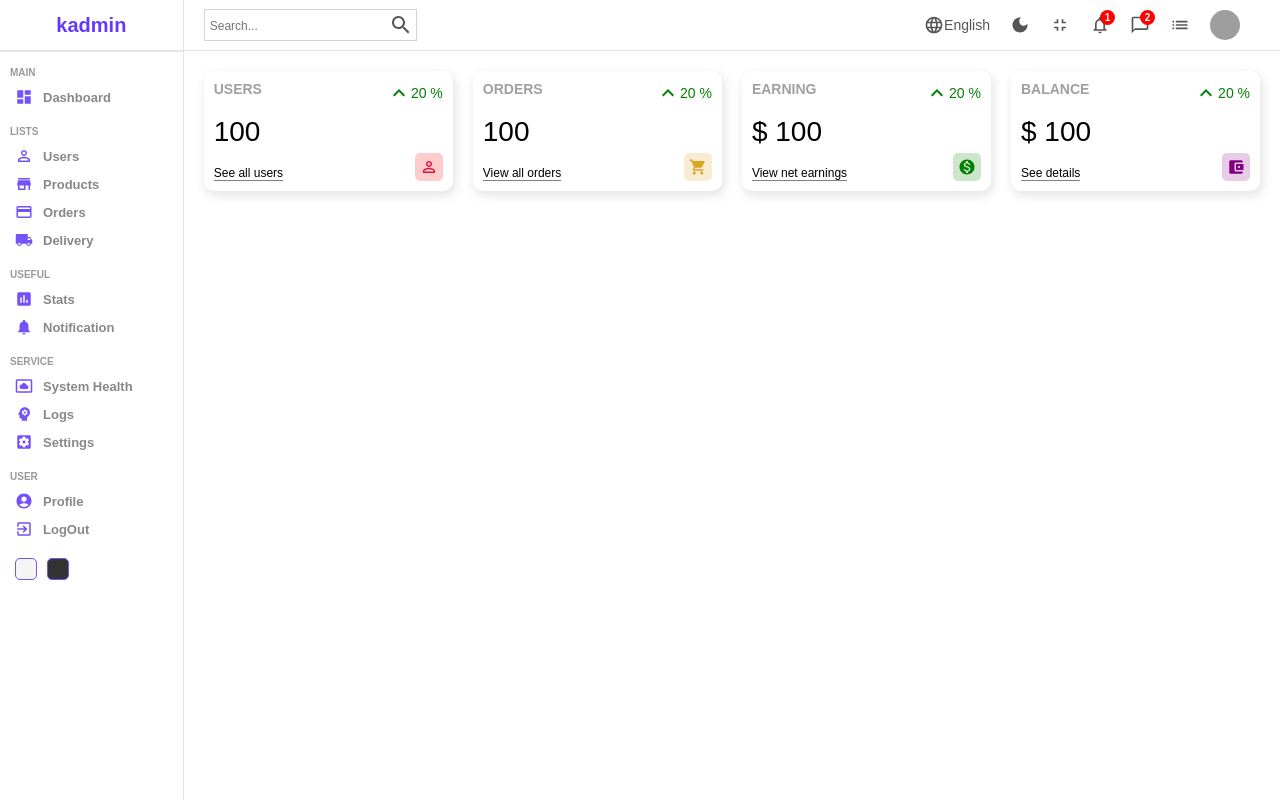
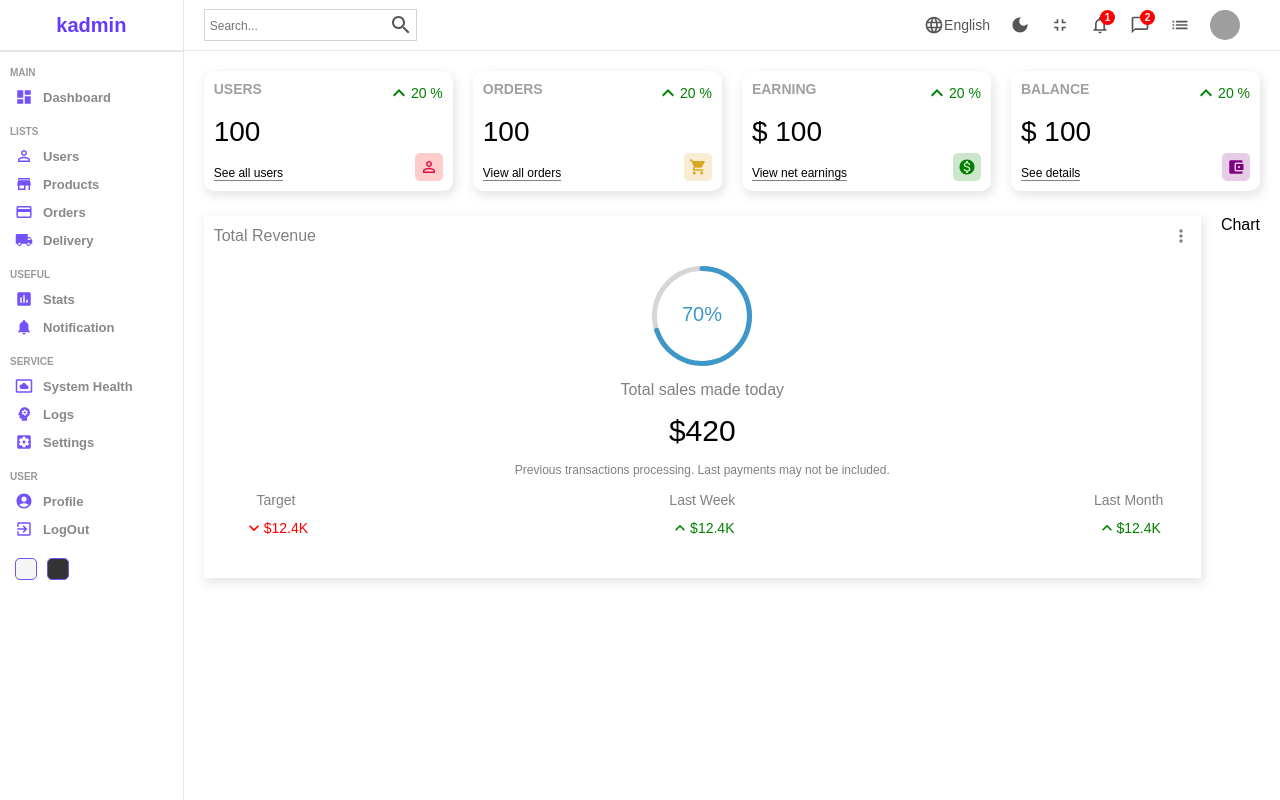
Before and after one commit to its-kaushik/admin-panel, a React (Create React App) app: page / in a window 1280 px wide. Built offline with nearby package versions, Linux system fonts and the light colour scheme; grey boxes are pictures that could not be loaded.

Commit message:
adding featured component to home page

```diff
--- a/src/pages/home/Home.jsx
+++ b/src/pages/home/Home.jsx
@@ -1,6 +1,8 @@
+import Chart from '../../components/chart/Chart';
 import Navbar from '../../components/navbar/Navbar';
 import Sidebar from '../../components/sidebar/Sidebar' ;
 import Widget from '../../components/widget/Widget' ;
+import Featured from '../../components/featured/Featured' ;
 import './home.scss' ;
 
 const Home = () => {
@@ -15,6 +17,10 @@ const Home = () => {
                     <Widget type="earning"/>
                     <Widget type="balance"/>
                 </div>
+                <div className='charts'>
+                    <Featured />
+                    <Chart />
+                </div>
             </div>
         </div>
     )
--- a/src/pages/home/home.scss
+++ b/src/pages/home/home.scss
@@ -4,11 +4,15 @@
     .homeContainer{
         flex: 6;
 
-        .widgets{
+        .widgets, .charts{
             display: flex;
             padding: 20px;
             gap: 20px;
         }
 
+        .charts{
+            padding: 5px 20px;
+        }
+
     }
 }
```
